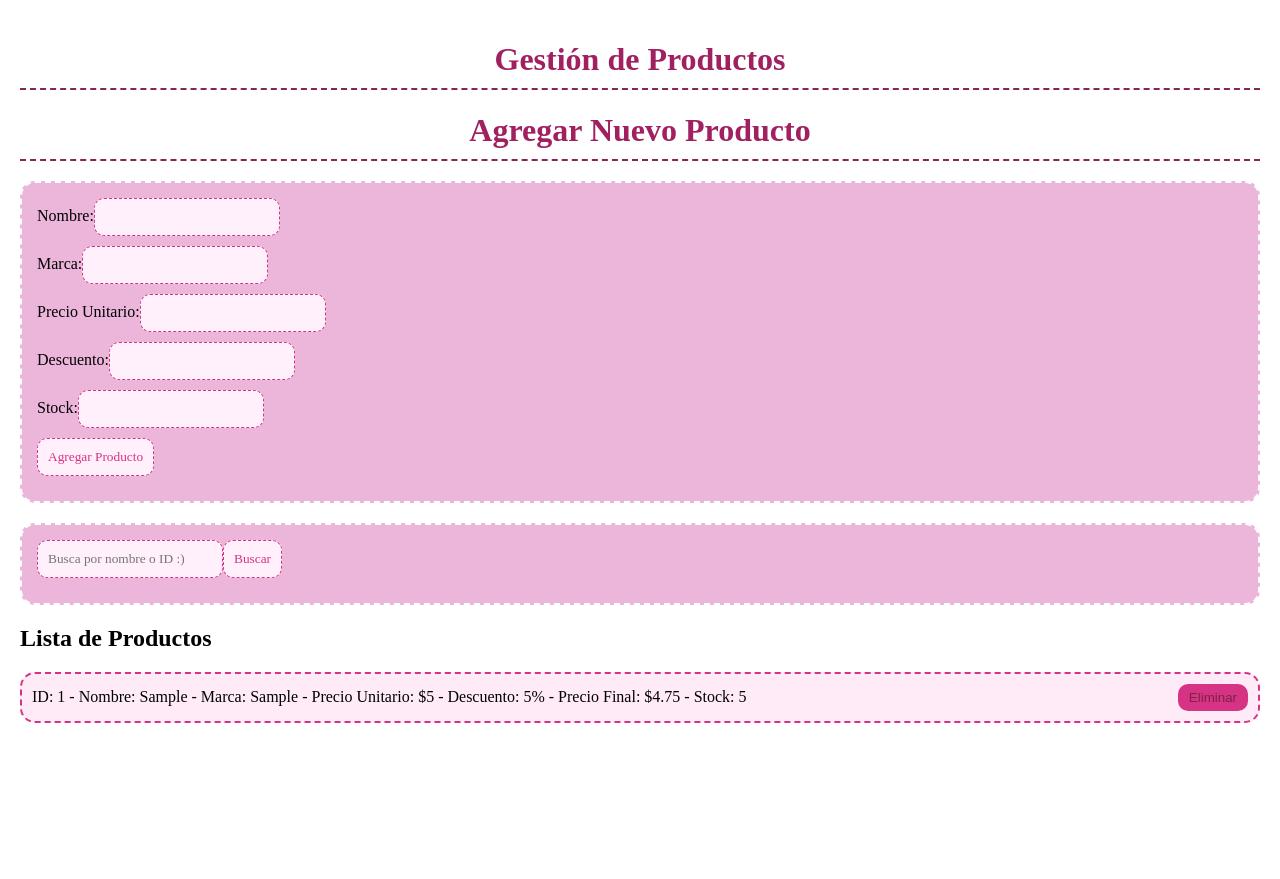
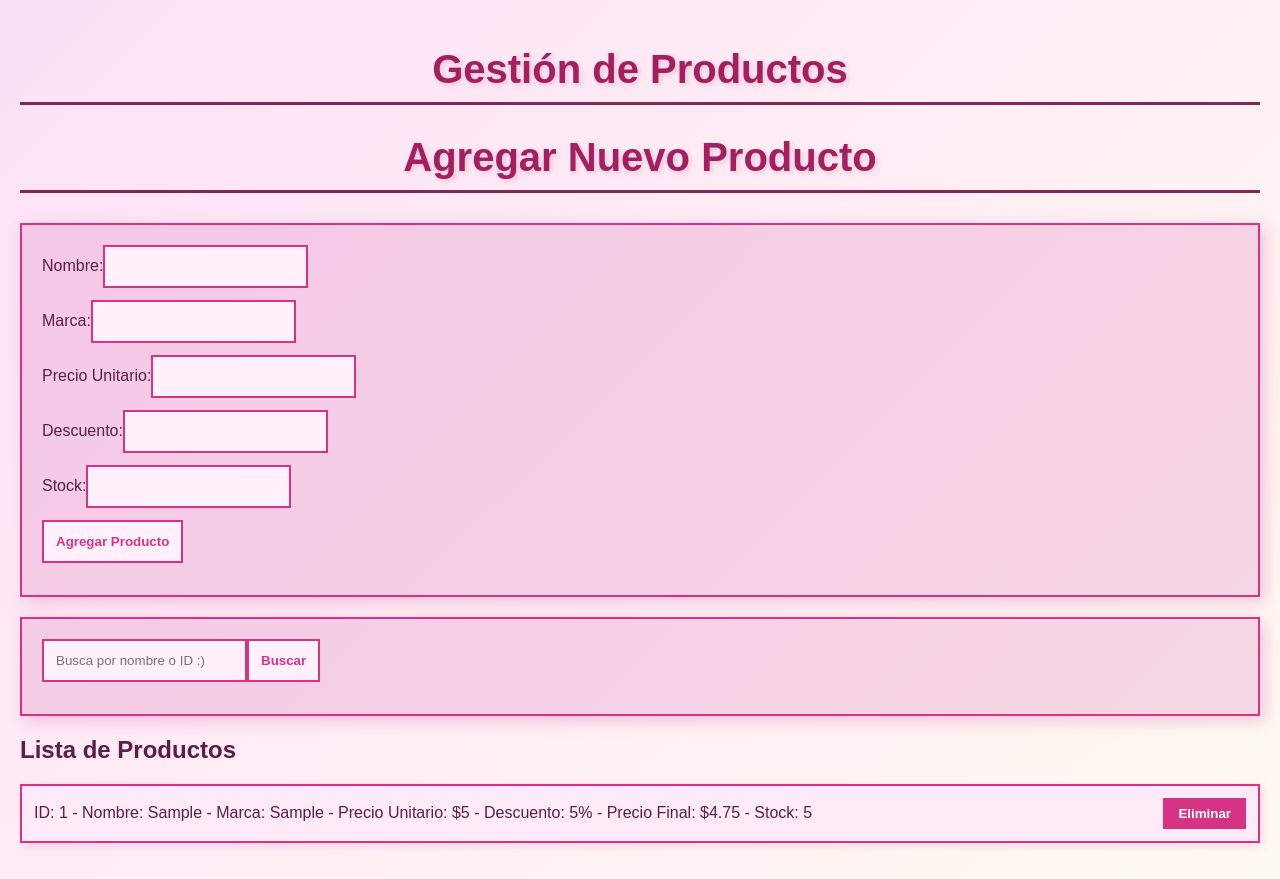
Before and after one commit to lara-isabella/pv_tp4_grupo7, a React (Vite) app: page / in a window 1280 px wide. Both pictures are taken after typing "Sample", "Sample", "5", "5", "5" into the empty fields and a click on the button "Agregar Producto". Before the commit the page ends 800 px from the top, so only its background shows below. Built offline with nearby package versions, Linux system fonts and the light colour scheme.

Commit message:
Mejora en App.jsx(useMemo y useCallback), mejora en apartado visual y funcion modificar producto arreglada - Tomas Obeide

```diff
--- a/src/App.css
+++ b/src/App.css
@@ -1,80 +1,95 @@
+/* Estilo general */
 body {
-  font-family: "Times New Roman", serif;
-  background-color: #ffffff00;
+  font-family: "Poppins", sans-serif; /* Cambio a una fuente más moderna */
+  background: linear-gradient(135deg, #fde1f7, #fffaf1); /* Fondo con degradado */
   margin: 0;
   padding: 20px;
+  color: #5a1e47;
 }
 
+/* Títulos */
 h1 {
   color: #a12060;
-  font-size: 2rem;
+  font-size: 2.5rem;
   text-align: center;
-  border-bottom: 2px dashed #852656;
+  border-bottom: 3px solid #852656;
   padding-bottom: 10px;
-  margin-bottom: 20px;
+  margin-bottom: 30px;
+  text-shadow: 2px 2px 5px rgba(161, 32, 96, 0.2);
 }
 
+/* Formularios */
 form {
-  background-color: #d356ac6e; /* Rosa pastel */
-  border: 2px dashed #ffffff;
-  padding: 15px;
-  border-radius: 15px;
+  background: rgba(211, 86, 172, 0.2); /* Fondo translúcido */
+  border: 2px solid #d63384;
+  padding: 20px;
   margin-bottom: 20px;
+  box-shadow: 5px 5px 15px rgba(211, 86, 172, 0.3); /* Sombra sutil */
 }
 
 form input,
 form button {
-  font-family: "Times New Roman", serif;
-  padding: 10px;
-  margin-bottom: 10px;
-  border: 1px dashed #d63384;
+  font-family: "Poppins", sans-serif;
+  padding: 12px;
+  margin-bottom: 12px;
+  border: 2px solid #d63384;
   background-color: hsl(317, 100%, 97%);
   color: #d63384;
-  border-radius: 10px;
+  outline: none;
+  transition: all 0.3s ease-in-out;
+}
+
+form input:focus {
+  border-color: #a12060;
+  box-shadow: 0px 0px 8px rgba(161, 32, 96, 0.5);
 }
 
 form button {
   cursor: pointer;
-  transition: background-color 0.3s;
+  font-weight: bold;
 }
 
 form button:hover {
   background-color: #d63384;
-  color: #ff8ac7;
+  color: #fff;
+  transform: scale(1.05);
 }
 
+/* Lista de productos */
 ul {
   padding: 0;
 }
 
 li {
   list-style-type: none;
-  background-color: #ffebf8;
-  border: 2px dashed #d63384;
-  padding: 10px;
+  background: #ffebf8;
+  border: 2px solid #d63384;
+  padding: 12px;
   margin-bottom: 10px;
-  border-radius: 15px;
   display: flex;
   justify-content: space-between;
   align-items: center;
-  transition: background-color 0.3s;
+  transition: all 0.3s ease-in-out;
+  box-shadow: 3px 3px 8px rgba(211, 86, 172, 0.2);
 }
 
 li:hover {
-  background-color: #ffe4e1;
+  background: #ffe4e1;
+  transform: translateY(-5px);
 }
 
-
+/* Botones */
 button {
   background-color: #d63384;
-  color: #7b2444;
-  padding: 5px 10px;
-  border: 1px dashed #d63384;
-  border-radius: 10px;
+  color: #fff;
+  padding: 8px 15px;
+  border: none;
   cursor: pointer;
-  transition: background-color 0.3s;
+  font-weight: bold;
+  transition: all 0.3s ease-in-out;
 }
 
 button:hover {
   background-color: #b30b61;
+  transform: scale(1.1);
 }
--- a/src/App.jsx
+++ b/src/App.jsx
@@ -8,49 +8,44 @@ function App() {
   const [terminoBusqueda, setTerminoBusqueda] = useState("");
   const [productoSeleccionado, setProductoSeleccionado] = useState(null);
 
-  // Cargar productos desde localStorage al iniciar
-  useEffect(() => {
-    const productosGuardados = JSON.parse(localStorage.getItem("productos")) || [];
-    setProductos(productosGuardados);
+  const productosIniciales = useMemo(() => {
+    return JSON.parse(localStorage.getItem("productos")) || [];
   }, []);
 
-  // Guardar productos en localStorage cuando cambien
+  useEffect(() => {
+    setProductos(productosIniciales);
+  }, [productosIniciales]);
+
   useEffect(() => {
     localStorage.setItem("productos", JSON.stringify(productos));
   }, [productos]);
 
-  // Agregar producto
-  const agregarProducto = (productoNuevo) => {
-    setProductos([...productos, productoNuevo]);
-  };
+  const agregarProducto = useCallback((productoNuevo) => {
+    setProductos((prevProductos) => [...prevProductos, productoNuevo]);
+  }, []);
 
-  // Eliminar producto
-  const eliminarProducto = (id) => {
-    const productosActualizados = productos.filter((producto) => producto.id !== id);
-    setProductos(productosActualizados);
-    setProductoSeleccionado(null); // Si se estaba editando, deseleccionar
-  };
+  const eliminarProducto = useCallback((id) => {
+    setProductos((prevProductos) => prevProductos.filter((producto) => producto.id !== id));
+    setProductoSeleccionado(null);
+  }, []);
 
-  // Modificar producto
-  const modificarProducto = (productoModificado) => {
-    const productosActualizados = productos.map((producto) =>
-      producto.id === productoModificado.id ? productoModificado : producto
+  const modificarProducto = useCallback((productoModificado) => {
+    setProductos((prevProductos) =>
+      prevProductos.map((producto) =>
+        producto.id === productoModificado.id ? productoModificado : producto
+      )
     );
-    setProductos(productosActualizados);
-    setProductoSeleccionado(null); // Termina la edición
-  };
+    setProductoSeleccionado(null);
+  }, []);
 
-  // Seleccionar producto para editar
-  const seleccionarProducto = (producto) => {
+  const seleccionarProducto = useCallback((producto) => {
     setProductoSeleccionado(producto);
-  };
+  }, []);
 
-  // Buscar producto (con useCallback)
   const buscarProducto = useCallback((termino) => {
     setTerminoBusqueda(termino);
   }, []);
 
-  // Filtrar productos por búsqueda
   const productosFiltrados = useMemo(() => {
     const termino = terminoBusqueda.toLowerCase();
     return productos.filter((producto) =>
@@ -87,7 +82,7 @@ function App() {
               <button
                 className="ml-2 px-2 py-1 bg-red-500 text-white rounded"
                 onClick={(e) => {
-                  e.stopPropagation(); // Evita activar el seleccionar producto
+                  e.stopPropagation();
                   eliminarProducto(producto.id);
                 }}
               >
--- a/src/assets/formulario.jsx
+++ b/src/assets/formulario.jsx
@@ -1,18 +1,15 @@
-import React from 'react';
-import { useState, useEffect } from 'react';
+import React, { useState, useEffect, useMemo, useCallback } from "react";
 
-function Formulario({ alAgregar, alModificar, productoSeleccionado }){
-    const [productos, setProd] = useState([]);
-    const [nombre, setNombre] = useState('');
-    const [marca, setMarca] = useState('');
-    const [precioUnit, setPrecioU] = useState('');
-    const [descuento, setDescuento] = useState('');
-    const [stock, setStock] = useState('');
+function Formulario({ alAgregar, alModificar, productoSeleccionado }) {
+    const [nombre, setNombre] = useState("");
+    const [marca, setMarca] = useState("");
+    const [precioUnit, setPrecioU] = useState("");
+    const [descuento, setDescuento] = useState("");
+    const [stock, setStock] = useState("");
     const [idContador, setIdCounter] = useState(1);
     const [estado, setEstado] = useState(true);
 
     useEffect(() => {
-        // cuando cambia el prod seleccionado actualiza el formulario para modificar
         if (productoSeleccionado) {
             setIdCounter(productoSeleccionado.id);
             setNombre(productoSeleccionado.nombre);
@@ -21,7 +18,6 @@ function Formulario({ alAgregar, alModificar, productoSeleccionado }){
             setDescuento(productoSeleccionado.descuento || 0);
             setStock(productoSeleccionado.stock);
         } else {
-            // limpia formulario cuando no hay producto seleccionado
             setIdCounter(1);
             setNombre("");
             setMarca("");
@@ -31,96 +27,101 @@ function Formulario({ alAgregar, alModificar, productoSeleccionado }){
         }
     }, [productoSeleccionado]);
 
-    const manejarSubmit = (evento)=> {
+    // Calcula el precio con descuento solo cuando precioUnit o descuento cambian
+    const precioDescuento = useMemo(() => {
+        const precio = parseFloat(precioUnit) || 0;
+        const descuentoo = parseFloat(descuento) || 0;
+        return precio - (precio * descuentoo / 100);
+    }, [precioUnit, descuento]);
+
+    // Agregar producto nuevo
+    const manejarSubmit = useCallback((evento) => {
         evento.preventDefault();
-
-        const precio = parseFloat(precioUnit);
-        const descuentoo = parseFloat(descuento);
-        const precioDescuento = precio - (precio * descuento / 100);
-
 
         const nuevoProd = {
             id: idContador,
             nombre,
             marca,
-            precioUnit: precio,
-            descuento: descuentoo,
+            precioUnit: parseFloat(precioUnit),
+            descuento: parseFloat(descuento),
             precioFinal: precioDescuento,
             stock,
-            estado // si esta en true el producto se meustra, si esta en false se hace la eliminacion logica que pide la indicacion
+            estado
         };
 
         alAgregar(nuevoProd);
+        limpiarFormulario();
+    }, [idContador, nombre, marca, precioUnit, descuento, precioDescuento, stock, estado, alAgregar]);
+
+    // Modificar producto existente
+    const manejarModificar = useCallback((evento) => {
+        evento.preventDefault();
+
+        if (!productoSeleccionado) return;
+
+        const productoModificado = {
+            id: productoSeleccionado.id,
+            nombre,
+            marca,
+            precioUnit: parseFloat(precioUnit),
+            descuento: parseFloat(descuento),
+            precioFinal: precioDescuento,
+            stock,
+            estado
+        };
+
+        alModificar(productoModificado);
+        limpiarFormulario();
+    }, [productoSeleccionado, nombre, marca, precioUnit, descuento, precioDescuento, stock, estado, alModificar]);
+
+    // Limpiar formulario después de agregar o modificar
+    const limpiarFormulario = useCallback(() => {
         setIdCounter(idContador + 1);
-        setNombre('');
-        setMarca('');
-        setPrecioU('');
-        setDescuento('');
-        setStock('');
+        setNombre("");
+        setMarca("");
+        setPrecioU("");
+        setDescuento("");
+        setStock("");
         setEstado(true);
-    }
+    }, [idContador]);
 
     return (
         <div>
-            <h1> Agregar Nuevo Producto </h1>
-            <form onSubmit={manejarSubmit}>
+            <h1>{productoSeleccionado ? "Modificar Producto" : "Agregar Nuevo Producto"}</h1>
+            <form onSubmit={productoSeleccionado ? manejarModificar : manejarSubmit}>
                 <div>
                     <label>Nombre:</label>
-                    <input
-                        type="text"
-                        value={nombre}
-                        onChange={(evento) => setNombre(evento.target.value)}
-                        required/>
+                    <input type="text" value={nombre} onChange={(e) => setNombre(e.target.value)} required />
                 </div>
                 <div>
                     <label>Marca:</label>
-                    <input
-                        type="text"
-                        value={marca}
-                        onChange={(evento) => setMarca(evento.target.value)}
-                        required/>
+                    <input type="text" value={marca} onChange={(e) => setMarca(e.target.value)} required />
                 </div>
                 <div>
                     <label>Precio Unitario:</label>
-                    <input
-                        type="number"
-                        value={precioUnit}
-                        onChange={(evento) => setPrecioU(evento.target.value)}
-                        required/>
+                    <input type="number" value={precioUnit} onChange={(e) => setPrecioU(e.target.value)} required />
                 </div>
                 <div>
                     <label>Descuento:</label>
-                    <input
-                        type="number"
-                        value={descuento}
-                        onChange={(evento) => setDescuento(evento.target.value)}
-                        required/>
+                    <input type="number" value={descuento} onChange={(e) => setDescuento(e.target.value)} required />
                 </div>
-                {precioUnit !== '' && descuento !== '' && (
+                {precioUnit !== "" && descuento !== "" && (
                     <div>
                         <label>Precio con Descuento:</label>
-                        <p>
-                            ${(
-                                precioUnit - (precioUnit * descuento) / 100
-
-                            )}
-                        </p>
+                        <p>${precioDescuento.toFixed(2)}</p>
                     </div>
                 )}
                 <div>
                     <label>Stock:</label>
-                    <input
-                        type="number"
-                        value={stock}
-                        onChange={(evento) => setStock(evento.target.value)}
-                        required/>
+                    <input type="number" value={stock} onChange={(e) => setStock(e.target.value)} required />
                 </div>
-                <button type="submit">Agregar Producto</button>
+
+                <button type="submit">
+                    {productoSeleccionado ? "Modificar Producto" : "Agregar Producto"}
+                </button>
             </form>
-
         </div>
-    )
-
+    );
 }
 
 export default Formulario;
```
